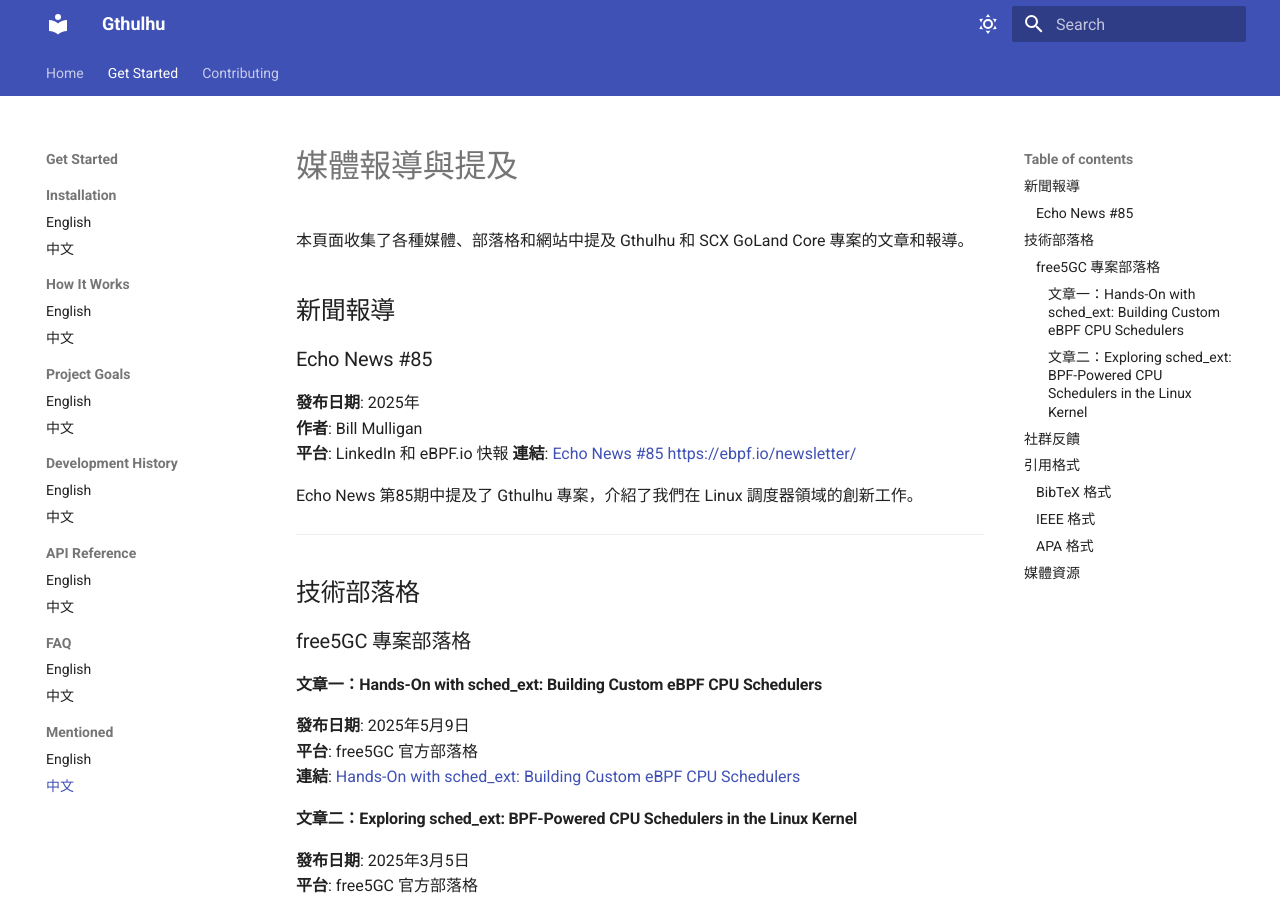
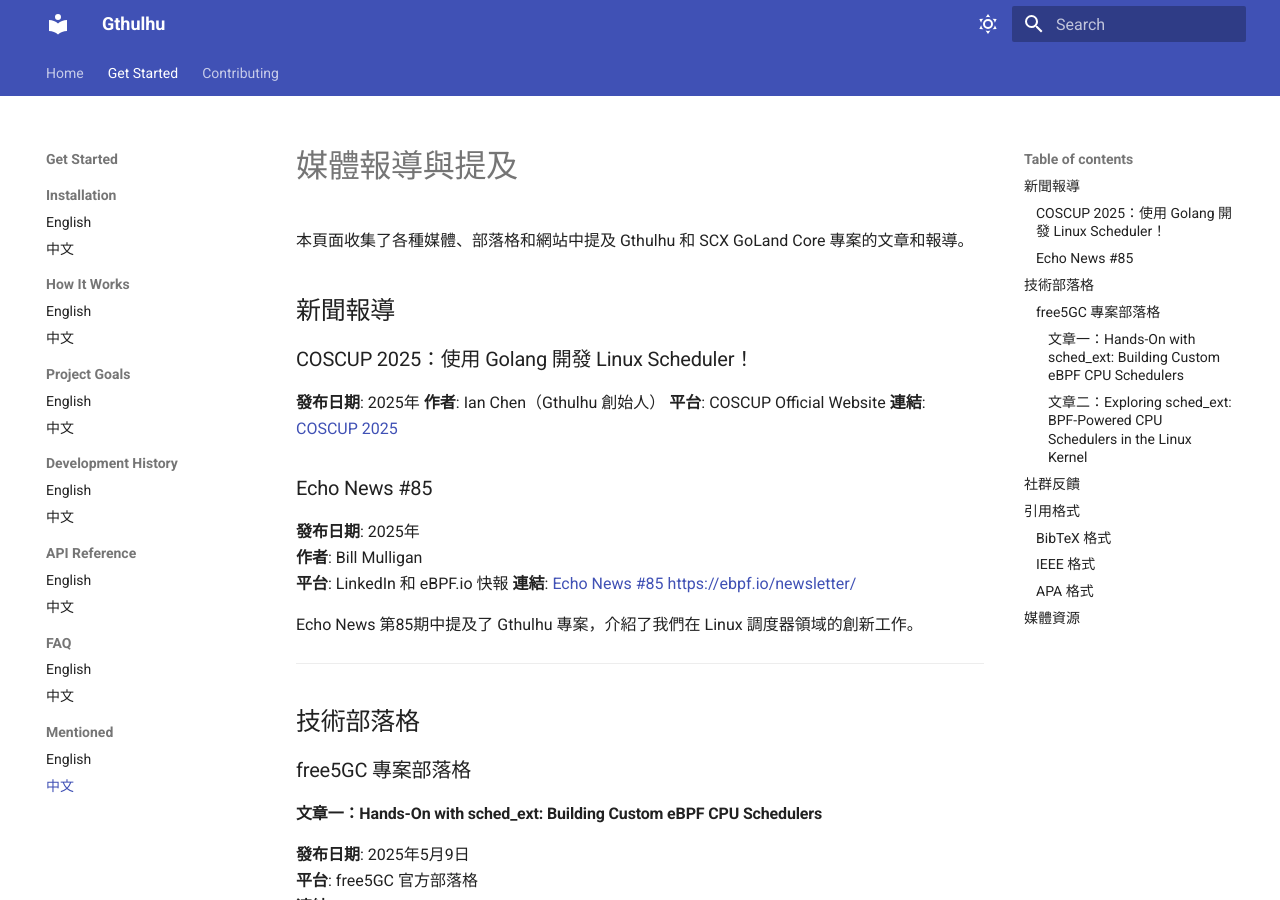
Before and after one commit to Gthulhu/docs, an MkDocs documentation site: the page built from docs/mentioned.md, in a window 1280 px wide and 900 px high. Built offline with MkDocs 1.6.1 and Material for MkDocs 9.7.7, drawn with Linux system fonts in a browser that asks for light colours.

Commit message:
chore: update mention page

```diff
--- a/docs/mentioned.md
+++ b/docs/mentioned.md
@@ -3,6 +3,12 @@
 本頁面收集了各種媒體、部落格和網站中提及 Gthulhu 和 SCX GoLand Core 專案的文章和報導。
 
 ## 新聞報導
+
+### COSCUP 2025：使用 Golang 開發 Linux Scheduler！
+**發布日期**: 2025年
+**作者**: Ian Chen（Gthulhu 創始人）
+**平台**: COSCUP Official Website
+**連結**: [COSCUP 2025](https://pretalx.coscup.org/coscup-2025/talk/review/PVBJLQEF7XEEUKYK3BCLREQSCNNUC33E)
 
 ### Echo News #85
 **發布日期**: 2025年
```
Also changed, not shown: docs/mentioned.en.md (+6 -0 lines).
